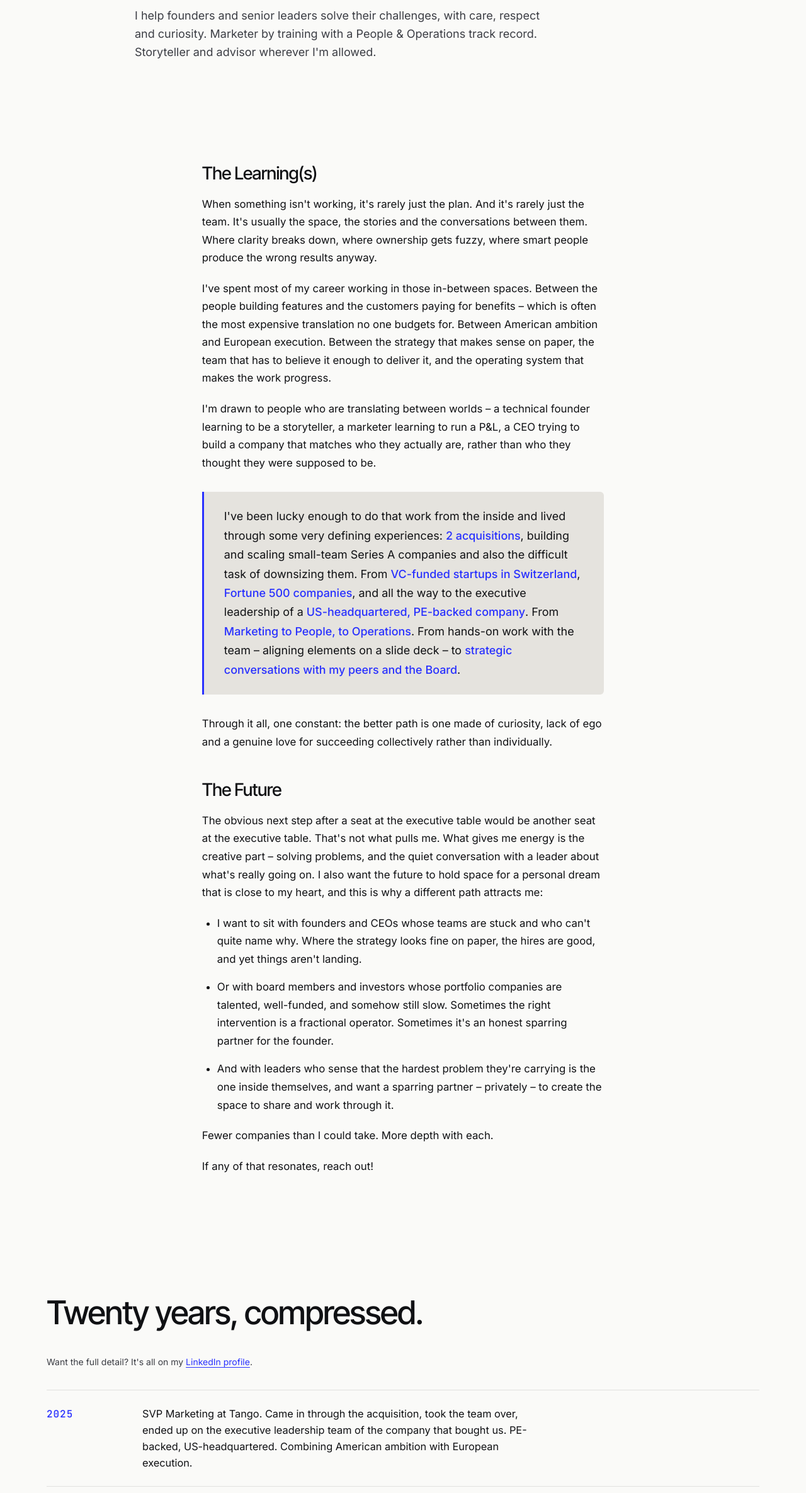
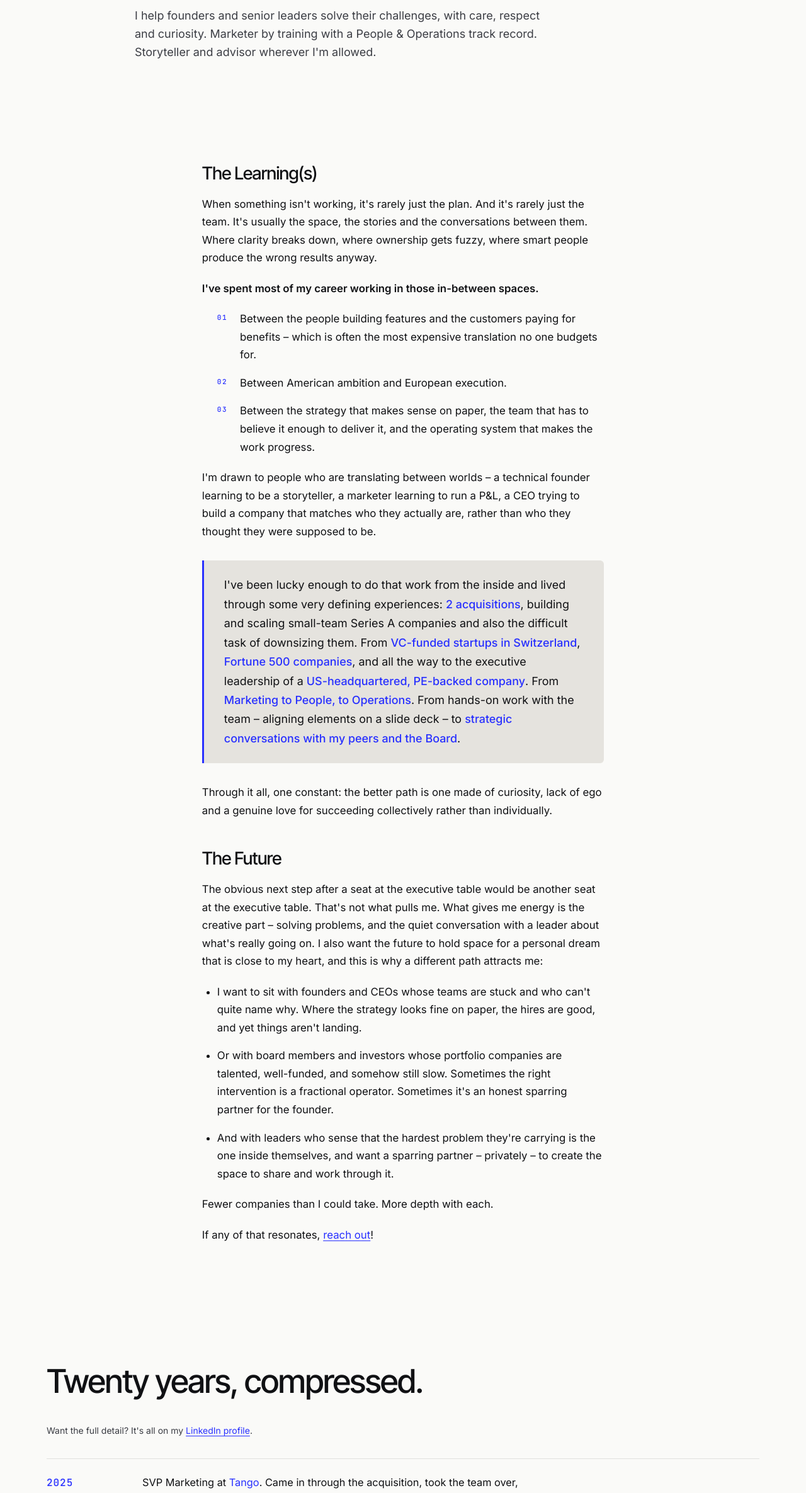
Before and after one commit to stevecattin/stevecattin.com, an Astro site: page /about in a window 1280 px wide. Shown: the part 375-2746 px from the top of the page at 63% size. Built offline with nearby package versions, Linux system fonts and the light colour scheme; Astro itself is replaced by a stand-in of ours.

Commit message:
Fix label wrapping, add Fathom, AIMA link, betweens bullets, reach out trigger, company links

```diff
--- a/src/layouts/BaseLayout.astro
+++ b/src/layouts/BaseLayout.astro
@@ -54,6 +54,10 @@ const fullTitle = title.includes('Stève') ? title : `${title} – Stève Cattin
     />
 
     <link rel="alternate" type="application/rss+xml" title="Stève Cattin" href="/rss.xml" />
+
+    <!-- Fathom - beautiful, simple website analytics -->
+    <script src="https://cdn.usefathom.com/script.js" data-site="JFQVPCKL" defer></script>
+    <!-- / Fathom -->
   </head>
   <body>
     <a href="#main" class="visually-hidden">Skip to content</a>
--- a/src/pages/about.astro
+++ b/src/pages/about.astro
@@ -2,15 +2,23 @@
 import BaseLayout from '../layouts/BaseLayout.astro';
 import CTABlock from '../components/CTABlock.astro';
 
+const tango    = `<a href="https://tangoanalytics.com" target="_blank" rel="noopener noreferrer">Tango</a>`;
+const locatee  = `<a href="https://www.venturelab.swiss/Locatee-acquired-by-Tango-creating-industrys-first-holistic-workplace-analytics-solution" target="_blank" rel="noopener noreferrer">Locatee</a>`;
+const felfel   = `<a href="https://felfel.ch/en" target="_blank" rel="noopener noreferrer">FELFEL</a>`;
+const aspediens= `<a href="https://www.consultancy.uk/news/12313/csc-acquires-european-cloud-services-firm-aspediens" target="_blank" rel="noopener noreferrer">Aspediens</a>`;
+const dxc      = `<a href="https://dxc.com" target="_blank" rel="noopener noreferrer">DXC Technology</a>`;
+const parker   = `<a href="https://www.parker.com/us/en/home.html" target="_blank" rel="noopener noreferrer">Parker Hannifin</a>`;
+const ehl      = `<a href="https://www.ehl.edu" target="_blank" rel="noopener noreferrer">École hôtelière de Lausanne</a>`;
+
 const milestones = [
-  { year: '2025', note: 'SVP Marketing at Tango. Came in through the acquisition, took the team over, ended up on the executive leadership team of the company that bought us. PE-backed, US-headquartered. Combining American ambition with European execution.' },
-  { year: '2024', note: 'Second exit: Locatee acquired by Tango. We restructured the company and ran a sale process under pressure. I sat at the table with our co-CEOs, CFO, board, and the acquirer – while holding the team together through it.' },
-  { year: '2020', note: 'Joined Locatee post Series A as Head of Marketing. Building the organization for scale.' },
-  { year: '2017', note: 'Bringing Good Food at Work to more employees, as Growth Lead at FELFEL. A passion for a physical product, designed and shipped into real offices.' },
-  { year: '2016', note: 'First exit. Aspediens acquired by CSC/DXC Technology. Suddenly colleagues on every continent and a Fortune 500 brand to integrate. The work shifted to building bridges – between teams, countries, and two very different ways of doing business.' },
-  { year: '2013', note: 'Joined Aspediens as Head of Marketing. 30 people on day one. 100+ the day we were acquired.' },
-  { year: '2012', note: 'Coordinating digital marketing across 25 countries at Parker Hannifin. First taste of how a Fortune 500 actually moves – and where the gap sits between HQ and the field.' },
-  { year: '2005', note: 'First job. École hôtelière de Lausanne – seven years, intern to manager. The world\'s leading hospitality school doesn\'t just teach you to love detail. It trains you to read a room: who feels welcome, who doesn\'t, what the energy needs. Years later, colleagues would call this out as something they noticed about working with me. The origin is here.' },
+  { year: '2025', note: `SVP Marketing at ${tango}. Came in through the acquisition, took the team over, ended up on the executive leadership team of the company that bought us. PE-backed, US-headquartered. Combining American ambition with European execution.` },
+  { year: '2024', note: `Second exit: ${locatee} acquired by ${tango}. We restructured the company and ran a sale process under pressure. I sat at the table with our co-CEOs, CFO, board, and the acquirer – while holding the team together through it.` },
+  { year: '2020', note: `Joined ${locatee} post Series A as Head of Marketing. Building the organization for scale.` },
+  { year: '2017', note: `Bringing Good Food at Work to more employees, as Growth Lead at ${felfel}. A passion for a physical product, designed and shipped into real offices.` },
+  { year: '2016', note: `First exit. ${aspediens} acquired by CSC/${dxc}. Suddenly colleagues on every continent and a Fortune 500 brand to integrate. The work shifted to building bridges – between teams, countries, and two very different ways of doing business.` },
+  { year: '2013', note: `Joined ${aspediens} as Head of Marketing. 30 people on day one. 100+ the day we were acquired.` },
+  { year: '2012', note: `Coordinating digital marketing across 25 countries at ${parker}. First taste of how a Fortune 500 actually moves – and where the gap sits between HQ and the field.` },
+  { year: '2005', note: `First job. ${ehl} – seven years, intern to manager. The world's leading hospitality school doesn't just teach you to love detail. It trains you to read a room: who feels welcome, who doesn't, what the energy needs. Years later, colleagues would call this out as something they noticed about working with me. The origin is here.` },
 ];
 
 const principles = [
@@ -61,14 +69,12 @@ const principles = [
       smart people produce the wrong results anyway.
     </p>
 
-    <p>
-      I've spent most of my career working in those in-between spaces. Between
-      the people building features and the customers paying for benefits – which
-      is often the most expensive translation no one budgets for. Between
-      American ambition and European execution. Between the strategy that makes
-      sense on paper, the team that has to believe it enough to deliver it, and
-      the operating system that makes the work progress.
-    </p>
+    <p><strong>I've spent most of my career working in those in-between spaces.</strong></p>
+    <ul class="about-betweens">
+      <li>Between the people building features and the customers paying for benefits – which is often the most expensive translation no one budgets for.</li>
+      <li>Between American ambition and European execution.</li>
+      <li>Between the strategy that makes sense on paper, the team that has to believe it enough to deliver it, and the operating system that makes the work progress.</li>
+    </ul>
 
     <p>
       I'm drawn to people who are translating between worlds – a technical
@@ -128,7 +134,7 @@ const principles = [
       Fewer companies than I could take. More depth with each.
     </p>
 
-    <p>If any of that resonates, reach out!</p>
+    <p>If any of that resonates, <button class="about-inline-trigger" data-contact-trigger>reach out</button>!</p>
   </section>
 
   <!-- Timeline -->
@@ -143,7 +149,7 @@ const principles = [
       {milestones.map((m) => (
         <li class="about-timeline__item">
           <span class="about-timeline__year">{m.year}</span>
-          <p class="about-timeline__note">{m.note}</p>
+          <p class="about-timeline__note" set:html={m.note} />
         </li>
       ))}
     </ol>
@@ -259,6 +265,44 @@ const principles = [
     color: var(--color-ink);
   }
 
+  .about-betweens {
+    list-style: none;
+    padding-left: 0;
+    counter-reset: betweens;
+  }
+
+  .about-betweens li {
+    counter-increment: betweens;
+    display: flex;
+    gap: var(--space-5);
+  }
+
+  .about-betweens li::before {
+    content: counter(betweens, decimal-leading-zero);
+    font-family: var(--font-mono);
+    font-size: var(--text-mono-sm);
+    font-weight: 500;
+    letter-spacing: var(--tracking-wide);
+    color: var(--color-cobalt);
+    flex-shrink: 0;
+    padding-top: 0.25em;
+  }
+
+  .about-inline-trigger {
+    background: none;
+    border: none;
+    padding: 0;
+    font: inherit;
+    color: var(--color-cobalt);
+    text-decoration: underline;
+    text-underline-offset: 3px;
+    cursor: pointer;
+  }
+
+  .about-inline-trigger:hover {
+    color: var(--color-ink);
+  }
+
   /* -------- Timeline -------- */
   .about-timeline__header {
     margin-bottom: var(--space-10);
@@ -278,10 +322,15 @@ const principles = [
     margin-bottom: var(--space-8);
   }
 
-  .about-timeline__linkedin a {
+  .about-timeline__linkedin a,
+  .about-timeline__note a {
     color: var(--color-cobalt);
     text-decoration: underline;
     text-underline-offset: 3px;
+  }
+
+  .about-timeline__note a:hover {
+    color: var(--color-ink);
   }
 
   .about-timeline__list {
```
Also changed, not shown: src/pages/practice.astro (+14 -0 lines).
